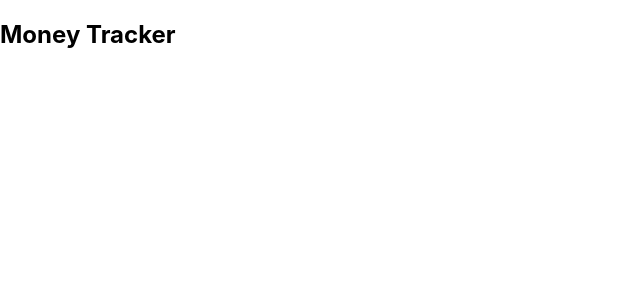
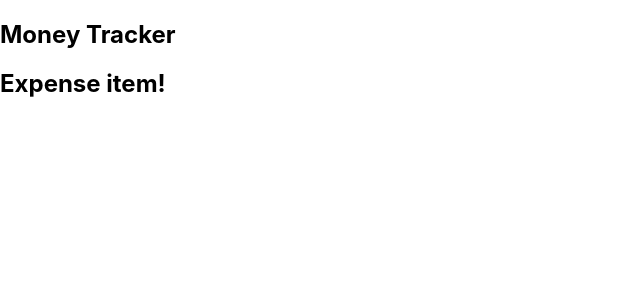
Before and after one commit to priyanka14june/Expense-Tracker, a React (Create React App) app: page / in a window 1280 px wide. Shown: the top 300 px of the page, without its empty margins (0-640 px from the left). Built offline with nearby package versions, Linux system fonts and the light colour scheme.

Commit message:
first component created

```diff
--- a/src/App.js
+++ b/src/App.js
@@ -1,8 +1,14 @@
-import logo from "./logo.svg";
+import React from "react";
 import "./App.css";
+import ExpenseItem from "./components/ExpenseItem";
 
 function App() {
-  return <h2>Money Tracker</h2>;
+  return (
+    <div>
+      <h2>Money Tracker</h2>
+      <ExpenseItem />
+    </div>
+  );
 }
 
 export default App;
--- /dev/null
+++ b/src/components/ExpenseItem.js
@@ -0,0 +1,7 @@
+import React from "react";
+
+function ExpenseItem() {
+  return <h2>Expense item!</h2>;
+}
+
+export default ExpenseItem;
```
